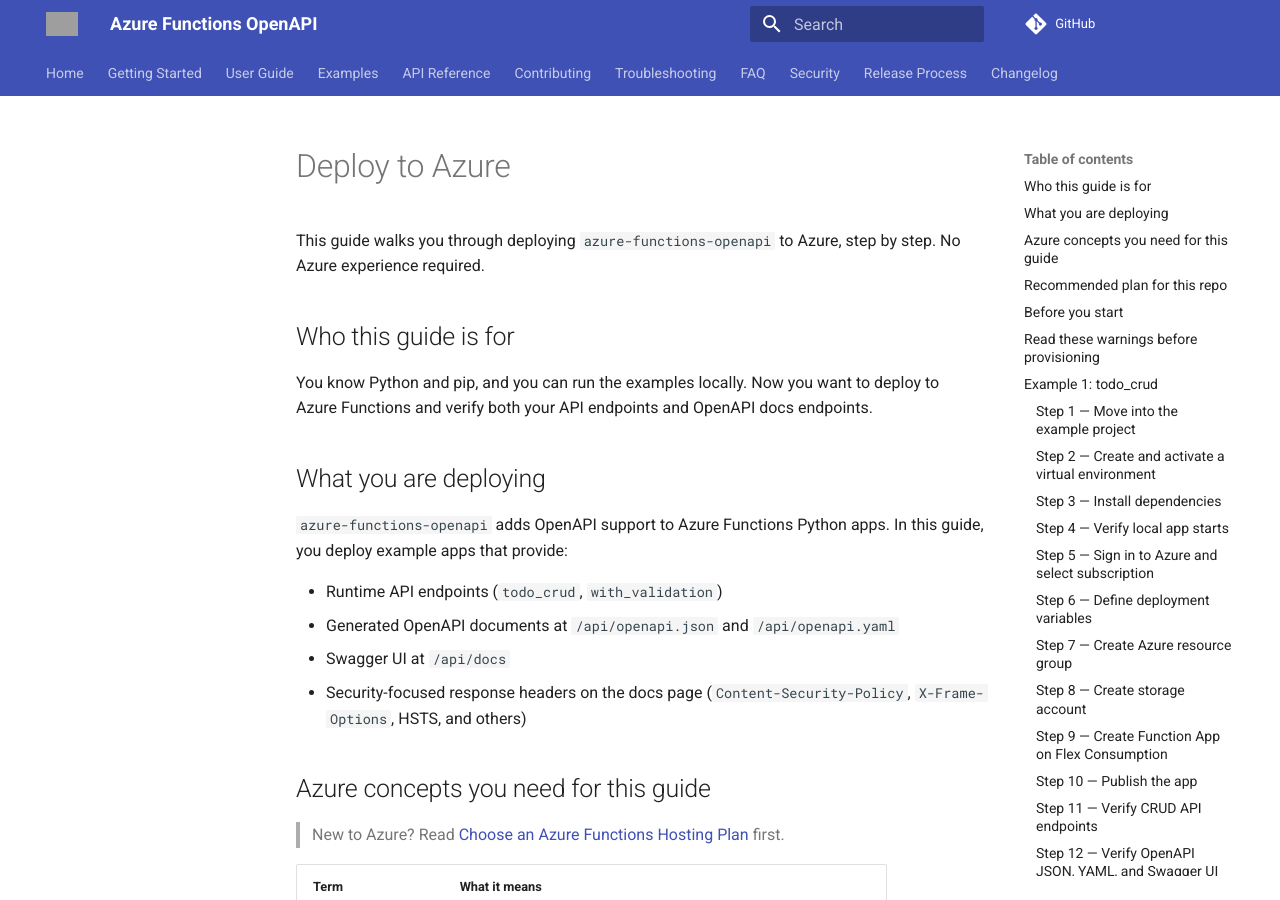
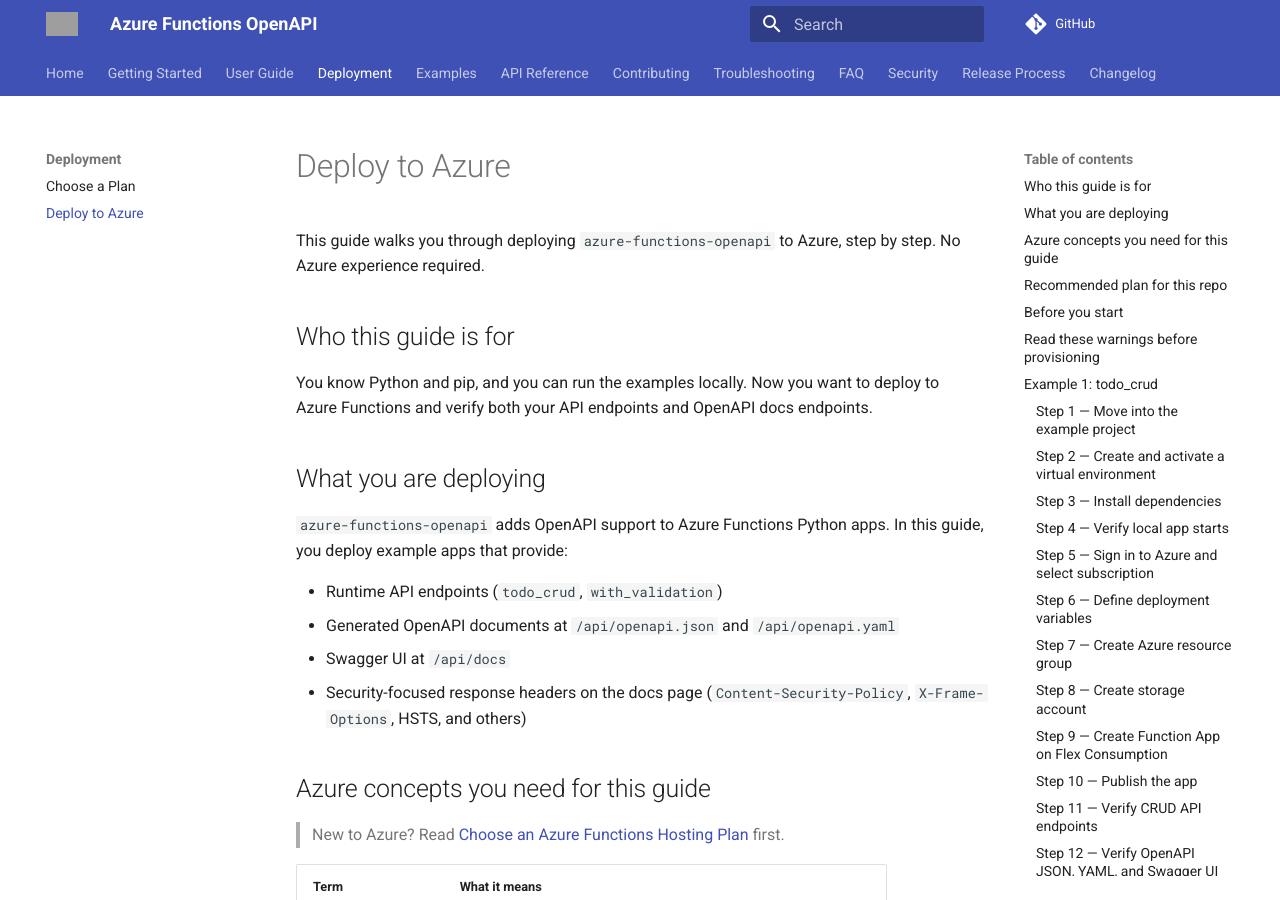
Before and after one commit to yeongseon/azure-functions-openapi, an MkDocs documentation site: the page built from docs/deployment.md, in a window 1280 px wide and 900 px high. Built offline with MkDocs 1.6.1 and Material for MkDocs 9.7.7, drawn with Linux system fonts in a browser that asks for light colours; comment, search, counter and statistics services are not loaded; grey boxes are pictures that could not be loaded.

Commit message:
fix: resolve MkDocs strict-mode failures for nav and links (#154) (#155)
- Add deployment.md, choose-a-plan.md to mkdocs.yml nav
- Replace ../README.md link with GitHub URL

Closes #154

```diff
--- a/docs/deployment.md
+++ b/docs/deployment.md
@@ -47,7 +47,7 @@
 | Azure Functions Core Tools v4 | `func --version` | [Install Core Tools](https://learn.microsoft.com/azure/azure-functions/functions-run-local#install-the-azure-functions-core-tools) |
 | Python 3.10-3.13 | `python3 --version` | [python.org](https://www.python.org/downloads/) |
 | Package examples available | `ls examples` | Clone this repo again if missing |
-| Local example works | `func start` + local `curl` | See [README](../README.md) |
+| Local example works | `func start` + local `curl` | See [README](https://github.com/yeongseon/azure-functions-openapi/blob/main/README.md) |
 
 > Verify locally first. If it fails locally, deployment troubleshooting is much harder.
 
--- a/mkdocs.yml
+++ b/mkdocs.yml
@@ -24,6 +24,9 @@
       - Usage: usage.md
       - CLI: cli.md
       - Architecture: architecture.md
+  - Deployment:
+      - Choose a Plan: choose-a-plan.md
+      - Deploy to Azure: deployment.md
   - Examples:
       - Hello OpenAPI: examples/hello.md
       - Todo API: examples/todo_crud.md
```
